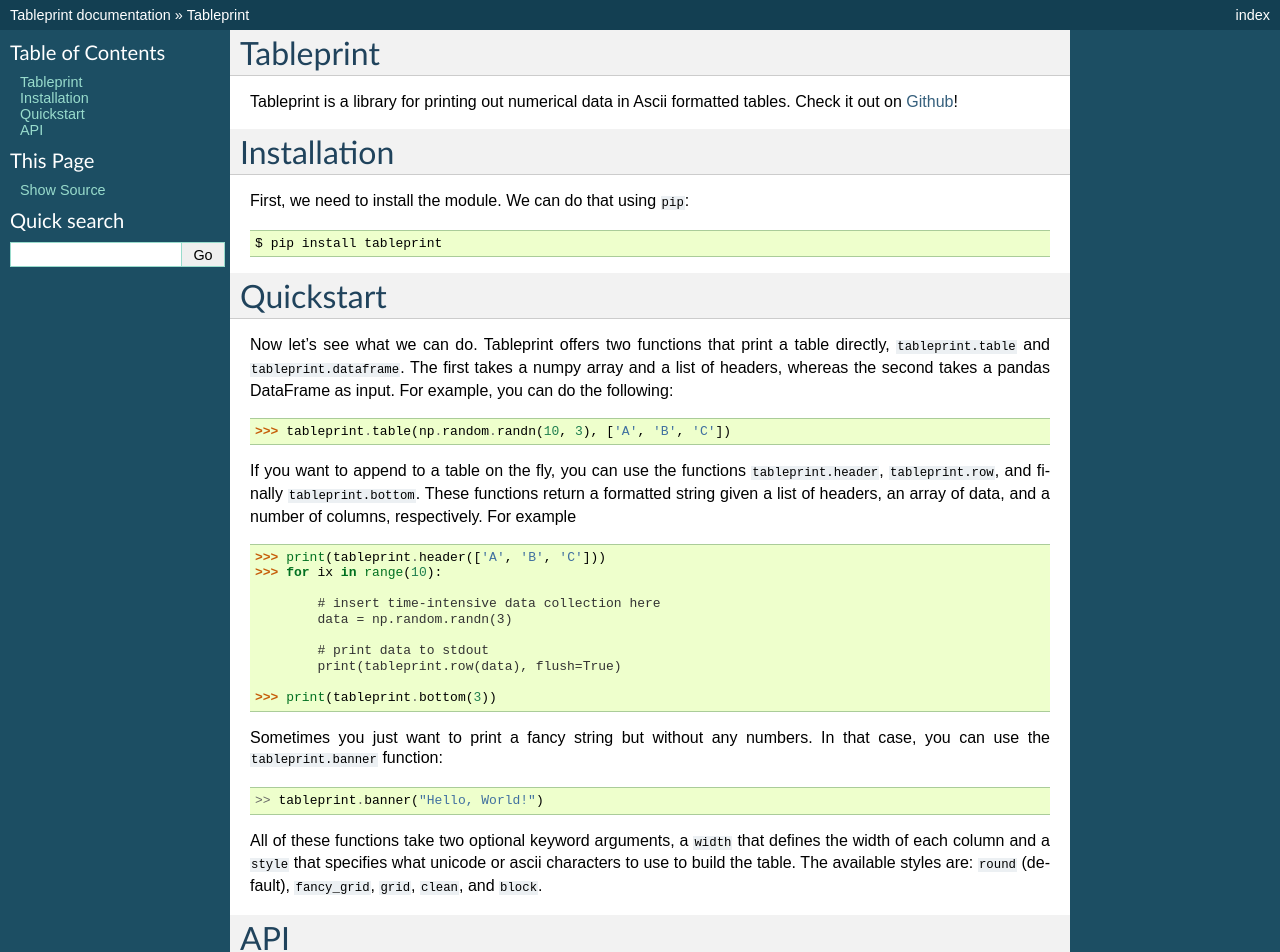
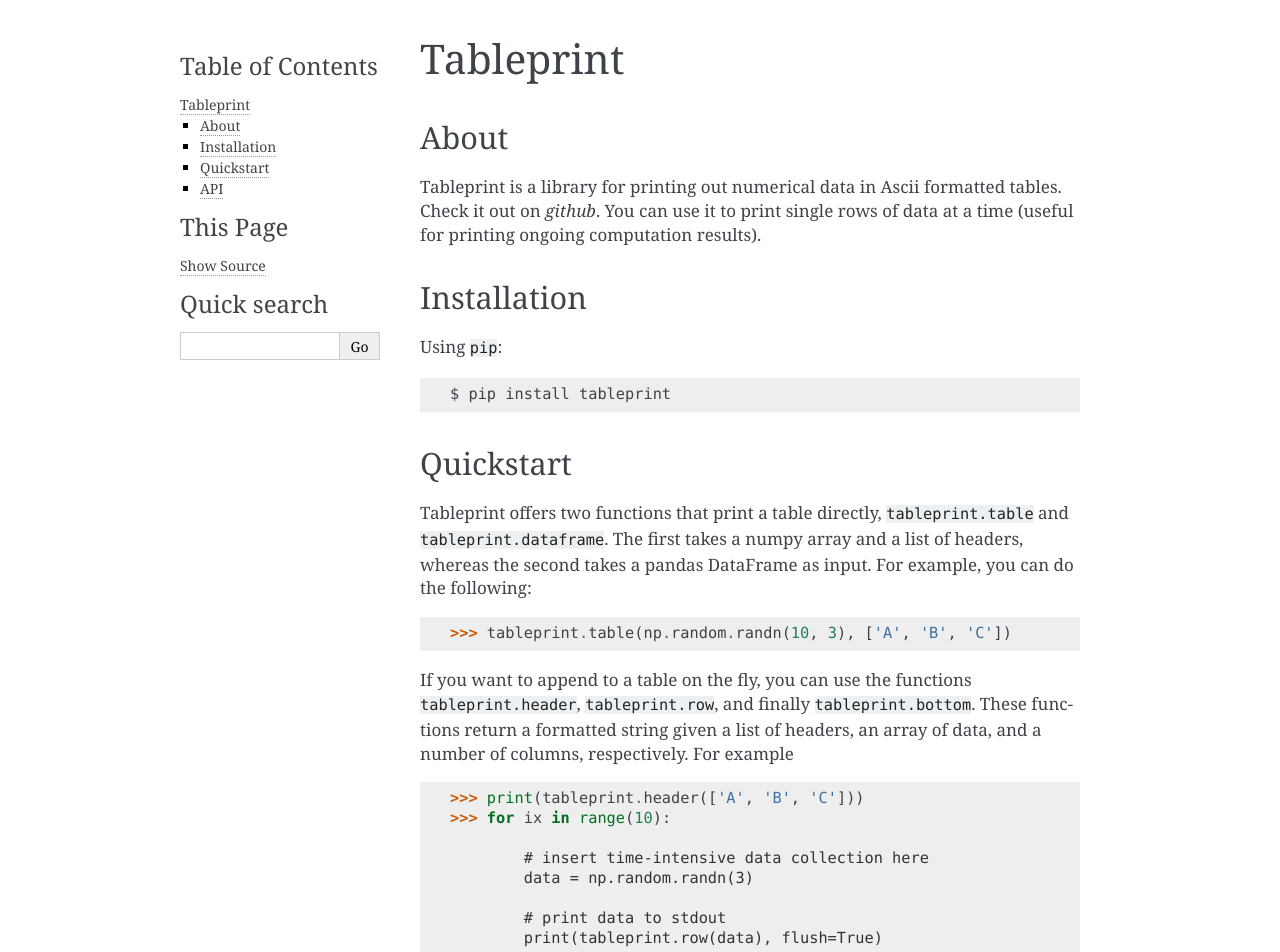
Before and after one commit to nirum/tableprint, a Sphinx documentation site: the page built from docs/index.rst, in a window 1280 px wide and 1400 px high. Shown: the top 952 px of the window. Built offline with Sphinx 7.4.7, drawn with Linux system fonts in a browser that asks for light colours; the version number could not be read and is left out; some of the changed text lies outside the part shown.

Commit message:
updating docs

```diff
--- a/docs/conf.py
+++ b/docs/conf.py
@@ -117,12 +117,17 @@
 
 # The theme to use for HTML and HTML Help pages.  See the documentation for
 # a list of builtin themes.
-html_theme = 'default'
+html_theme = 'alabaster'
 
 # Theme options are theme-specific and customize the look and feel of a theme
 # further.  For a list of options available for each theme, see the
 # documentation.
-#html_theme_options = {}
+html_theme_options = {
+    'description': 'Pretty printing of tabular data',
+    'github_user': 'nirum',
+    'github_repo': 'tableprint',
+    'fixed_sidebar': True,
+}
 
 # Add any paths that contain custom themes here, relative to this directory.
 #html_theme_path = []
--- a/docs/index.rst
+++ b/docs/index.rst
@@ -1,14 +1,16 @@
+==========
 Tableprint
-----------
+==========
 
-Tableprint is a library for printing out numerical data in Ascii formatted tables. Check it out on `Github`_!
+About
+-----
+Tableprint is a library for printing out numerical data in Ascii formatted tables. Check it out on `github`. You can use it to print single rows of data at a time (useful for printing ongoing computation results).
 
 .. _Github: https://github.com/nirum/tableprint/
 
 Installation
 ------------
-
-First, we need to install the module. We can do that using ``pip``:
+Using ``pip``:
 
 .. code-block:: bash
 
@@ -16,8 +18,7 @@
 
 Quickstart
 ----------
-
-Now let's see what we can do. Tableprint offers two functions that print a table directly,
+Tableprint offers two functions that print a table directly,
 ``tableprint.table`` and ``tableprint.dataframe``. The first takes a numpy array and a list of
 headers, whereas the second takes a pandas DataFrame as input. For example, you can do the following:
 
```
Also changed, not shown: other parts of docs/index.rst (+1 -3 lines).
